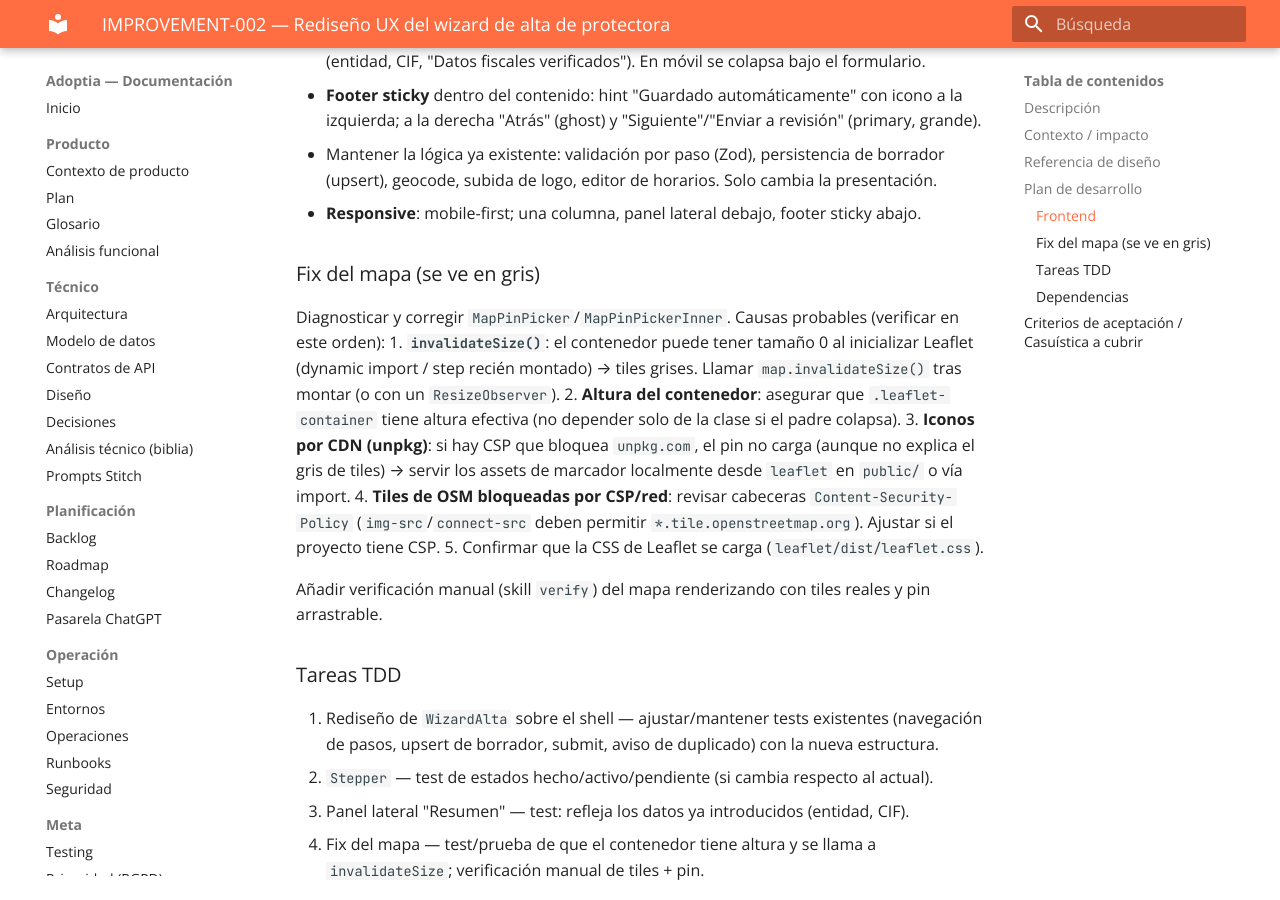
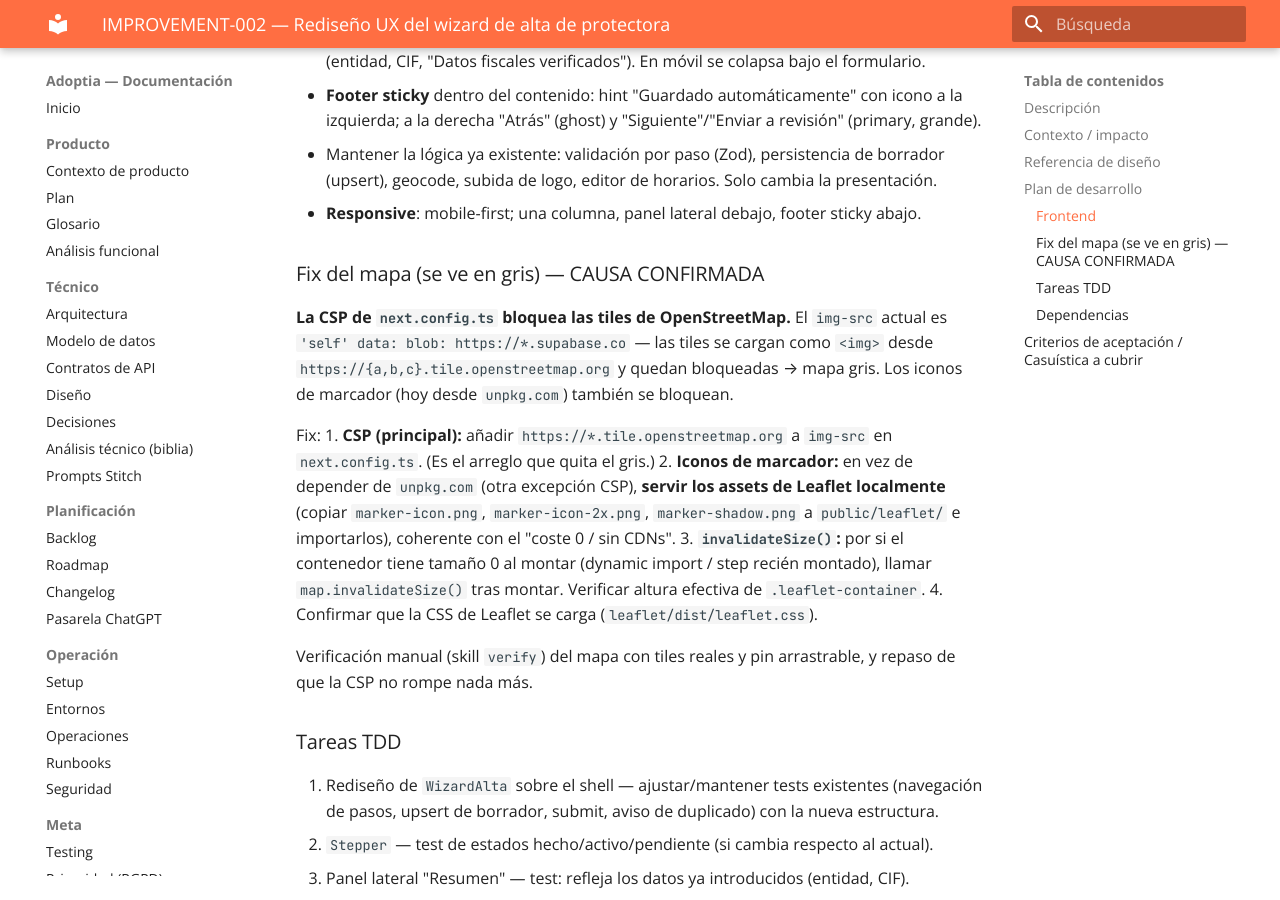
Before and after one commit to GorkaAnasinf/Adoptia, an MkDocs documentation site: the page built from docs/planning/items/IMPROVEMENT-002.md, in a window 1280 px wide and 900 px high, scrolled down 1153 px. Built offline with MkDocs 1.6.1 and Material for MkDocs 9.7.7, drawn with Linux system fonts in a browser that asks for light colours.

Commit message:
docs(planning): IMPROVEMENT-002 causa del mapa gris (CSP img-src bloquea OSM)
Co-Authored-By: Claude Opus 4.8 <noreply@anthropic.com>

```diff
--- a/docs/planning/items/IMPROVEMENT-002.md
+++ b/docs/planning/items/IMPROVEMENT-002.md
@@ -39,16 +39,26 @@ Es la primera experiencia real de una protectora en la plataforma; una UX cuidad
 - Mantener la lógica ya existente: validación por paso (Zod), persistencia de borrador (upsert), geocode, subida de logo, editor de horarios. Solo cambia la presentación.
 - **Responsive**: mobile-first; una columna, panel lateral debajo, footer sticky abajo.
 
-### Fix del mapa (se ve en gris)
+### Fix del mapa (se ve en gris) — CAUSA CONFIRMADA
 
-Diagnosticar y corregir `MapPinPicker`/`MapPinPickerInner`. Causas probables (verificar en este orden):
-1. **`invalidateSize()`**: el contenedor puede tener tamaño 0 al inicializar Leaflet (dynamic import / step recién montado) → tiles grises. Llamar `map.invalidateSize()` tras montar (o con un `ResizeObserver`).
-2. **Altura del contenedor**: asegurar que `.leaflet-container` tiene altura efectiva (no depender solo de la clase si el padre colapsa).
-3. **Iconos por CDN (unpkg)**: si hay CSP que bloquea `unpkg.com`, el pin no carga (aunque no explica el gris de tiles) → servir los assets de marcador localmente desde `leaflet` en `public/` o vía import.
-4. **Tiles de OSM bloqueadas por CSP/red**: revisar cabeceras `Content-Security-Policy` (`img-src`/`connect-src` deben permitir `*.tile.openstreetmap.org`). Ajustar si el proyecto tiene CSP.
-5. Confirmar que la CSS de Leaflet se carga (`leaflet/dist/leaflet.css`).
+**La CSP de `next.config.ts` bloquea las tiles de OpenStreetMap.** El `img-src` actual es
+`'self' data: blob: https://*.supabase.co` — las tiles se cargan como `<img>` desde
+`https://{a,b,c}.tile.openstreetmap.org` y quedan bloqueadas → mapa gris. Los iconos de
+marcador (hoy desde `unpkg.com`) también se bloquean.
 
-Añadir verificación manual (skill `verify`) del mapa renderizando con tiles reales y pin arrastrable.
+Fix:
+1. **CSP (principal):** añadir `https://*.tile.openstreetmap.org` a `img-src` en
+   `next.config.ts`. (Es el arreglo que quita el gris.)
+2. **Iconos de marcador:** en vez de depender de `unpkg.com` (otra excepción CSP), **servir
+   los assets de Leaflet localmente** (copiar `marker-icon.png`, `marker-icon-2x.png`,
+   `marker-shadow.png` a `public/leaflet/` e importarlos), coherente con el "coste 0 / sin CDNs".
+3. **`invalidateSize()`:** por si el contenedor tiene tamaño 0 al montar (dynamic import /
+   step recién montado), llamar `map.invalidateSize()` tras montar. Verificar altura efectiva
+   de `.leaflet-container`.
+4. Confirmar que la CSS de Leaflet se carga (`leaflet/dist/leaflet.css`).
+
+Verificación manual (skill `verify`) del mapa con tiles reales y pin arrastrable, y repaso
+de que la CSP no rompe nada más.
 
 ### Tareas TDD
 
```
